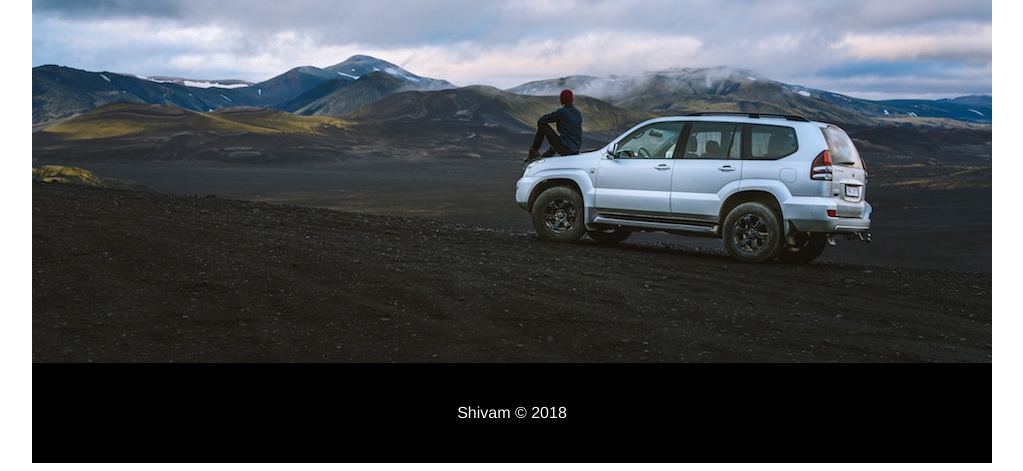
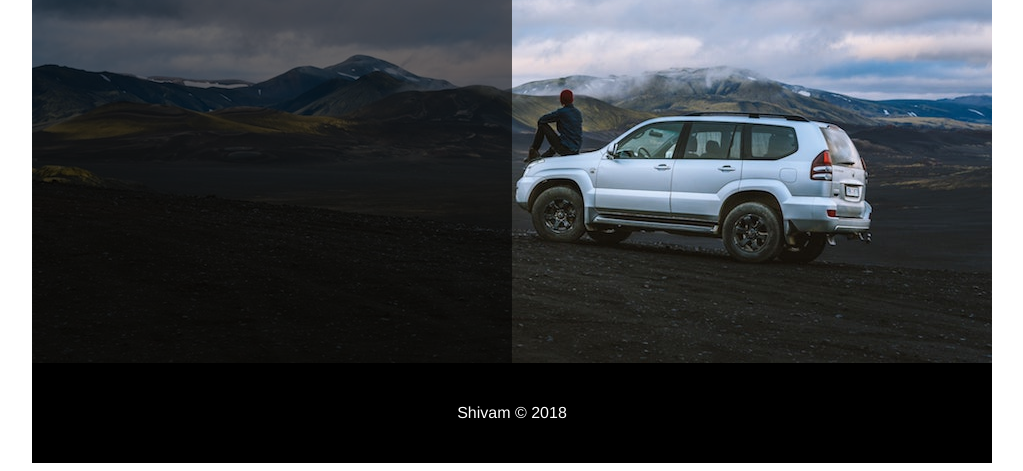
Before and after one commit to skgandhi44/IS117Midterm101-ShivamG, a plain HTML site: page docs/home.html in a window 1280 px wide. Shown: the part 330-801 px from the top of the page, without its empty margins (128-1151 px from the left). Drawn offline with Linux system fonts and the light colour scheme.

Commit message:
added opacity div for part of the image

```diff
--- a/docs/home.html
+++ b/docs/home.html
@@ -28,6 +28,8 @@
 
             <!------------------- Banner contain picture ------------------->
             <div id = "banner" class = "clearFix">
+                <!------------------- added opacity id for part of the image ------------------->
+                <div id="opacity"></div>
                 <h1 class = "clearMargin">Have an adventure today</h1>
                 <h3 class = "clearMargin">Learn More</h3>
             </div>
```
